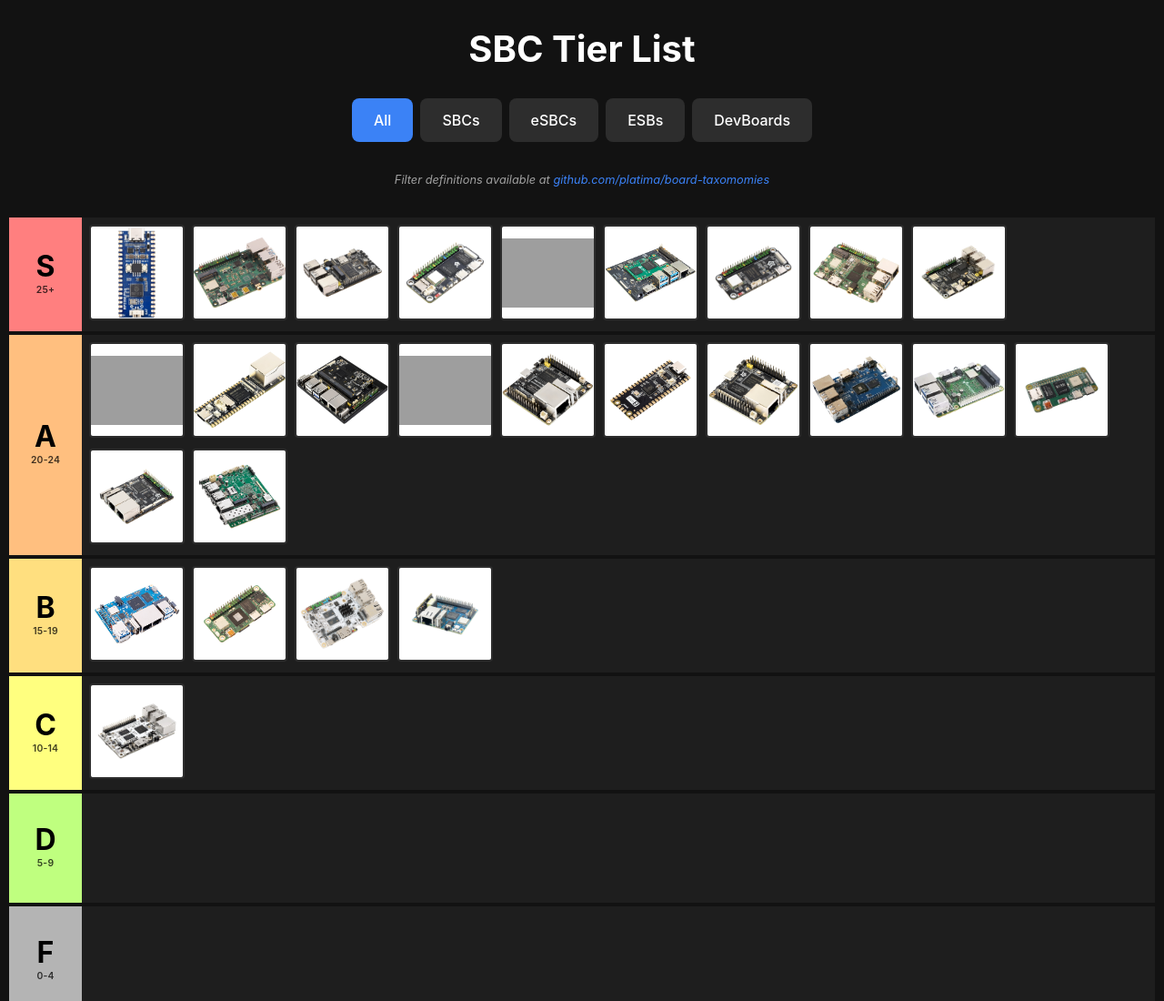
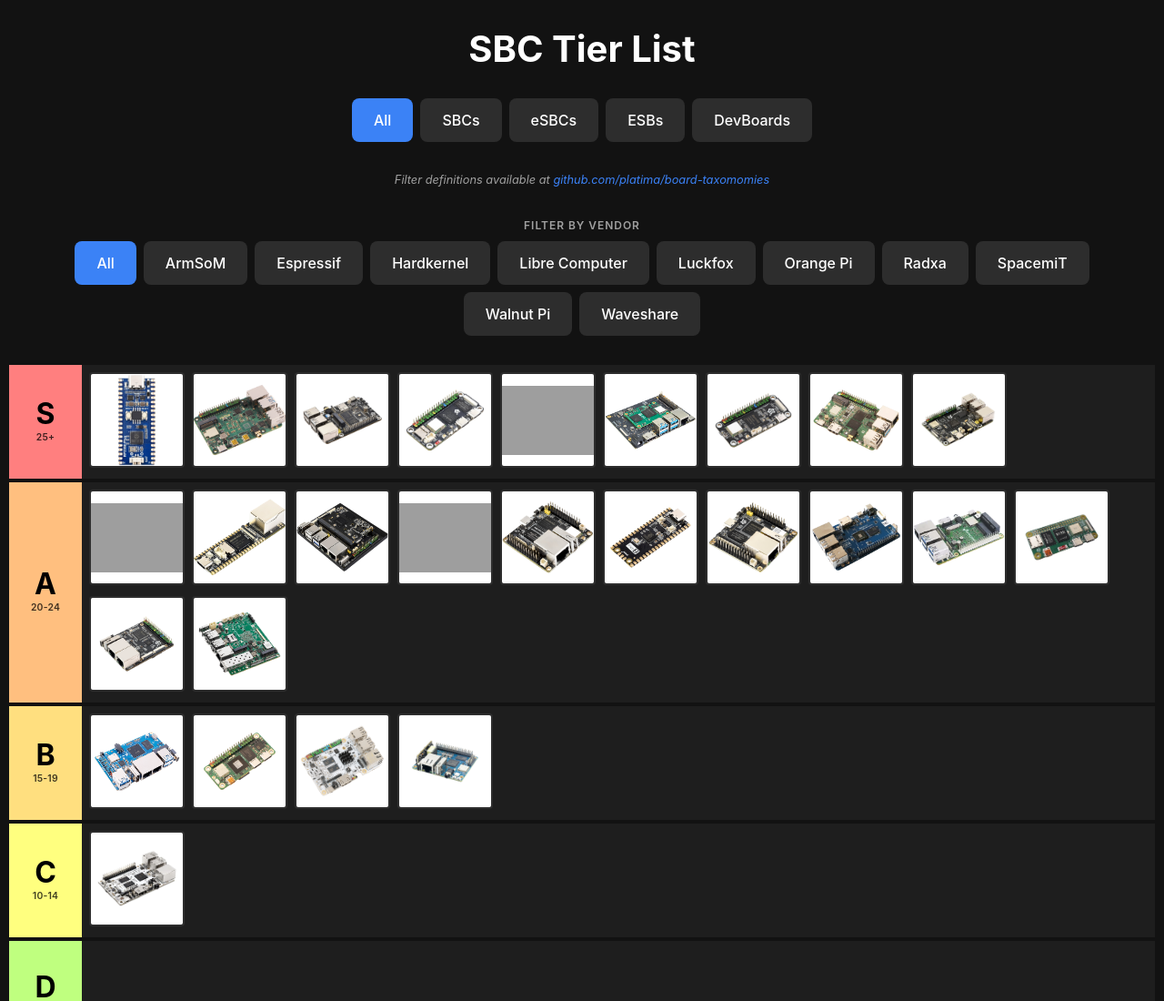
Before and after one commit to platima/sbctierlist.com, a plain HTML site: page index.html in a window 1280 px wide. Shown: the top 1100 px of the page at 91% size. Drawn offline with nearby package versions, Linux system fonts and the light colour scheme; grey boxes are pictures that could not be loaded.

Commit message:
feat: add vendor field and vendor filter menu
- Add vendor field to all 26 entries in data.json
- Add vendor filter button row below type filters in app.js
- Vendors derived dynamically from data (sorted, future-proof)
- Both type and vendor filters apply independently
- Show vendor in item tooltip and modal details
- Add filter-label and vendor-filters CSS styles

```diff
--- a/css/styles.css
+++ b/css/styles.css
@@ -62,6 +62,20 @@
   justify-content: center;
   margin-bottom: 2rem;
   padding: 0 1rem;
+}
+
+.filter-label {
+  text-align: center;
+  font-size: 0.75em;
+  font-weight: 600;
+  text-transform: uppercase;
+  letter-spacing: 0.08em;
+  color: var(--text-secondary);
+  margin-bottom: 0.5rem;
+}
+
+.vendor-filters {
+  margin-bottom: 2rem;
 }
 
 .filter-info {
--- a/data.json
+++ b/data.json
@@ -7,7 +7,8 @@
     "tierPosition": 0,
     "reviewDate": "2025-01-10",
     "purchaseLink": "https://shop.plati.ma/products/rp2350-plus-processor-module-type-c-4mb-no-headers",
-    "type": "ESB"
+    "type": "ESB",
+    "vendor": "Waveshare"
   },
   {
     "name": "ESP32-P4-Function-EV-Board",
@@ -17,7 +18,8 @@
     "tierPosition": 0,
     "reviewDate": "2025-01-18",
     "purchaseLink": "https://www.aliexpress.com/item/1005007259059322.html",
-    "type": "DevBoard"
+    "type": "DevBoard",
+    "vendor": "Espressif"
   },
   {
     "name": "Luckfox Lyra / Lyra Plus",
@@ -27,7 +29,8 @@
     "tierPosition": 1,
     "reviewDate": "2025-02-09",
     "purchaseLink": "https://shop.plati.ma/search?q=lyra",
-    "type": "eSBC"
+    "type": "eSBC",
+    "vendor": "Luckfox"
   },
   {
     "name": "Luckfox Omni / Core3576",
@@ -37,7 +40,8 @@
     "tierPosition": 2,
     "reviewDate": "2025-02-21",
     "purchaseLink": "https://shop.plati.ma/search?q=Omni3576",
-    "type": "DevBoard"
+    "type": "DevBoard",
+    "vendor": "Luckfox"
   },
   {
     "name": "Radxa X4",
@@ -47,7 +51,8 @@
     "tierPosition": 1,
     "reviewDate": "2025-03-21",
     "purchaseLink": "https://shop.plati.ma/",
-    "type": "SBC"
+    "type": "SBC",
+    "vendor": "Radxa"
   },
   {
     "name": "Radxa Zero 2 Pro",
@@ -57,7 +62,8 @@
     "tierPosition": 3,
     "reviewDate": "2025-03-28",
     "purchaseLink": "https://shop.plati.ma/",
-    "type": "SBC"
+    "type": "SBC",
+    "vendor": "Radxa"
   },
   {
     "name": "Luckfox Pico Pi A W 4G",
@@ -67,7 +73,8 @@
     "tierPosition": 2,
     "reviewDate": "2025-05-03",
     "purchaseLink": "https://shop.plati.ma/products/luckfox-pico-pi-preorder",
-    "type": "eSBC"
+    "type": "eSBC",
+    "vendor": "Luckfox"
   },
   {
     "name": "Orange Pi RV2",
@@ -77,7 +84,8 @@
     "tierPosition": 0,
     "reviewDate": "2025-06-15",
     "purchaseLink": "https://geni.us/BWQsgQ",
-    "type": "SBC"
+    "type": "SBC",
+    "vendor": "Orange Pi"
   },
   {
     "name": "Luckfox Lyra Ultra W",
@@ -87,7 +95,8 @@
     "tierPosition": 4,
     "reviewDate": "2025-06-21",
     "purchaseLink": "https://shop.plati.ma/",
-    "type": "eSBC"
+    "type": "eSBC",
+    "vendor": "Luckfox"
   },
   {
     "name": "Luckfox Pico 2",
@@ -97,7 +106,8 @@
     "tierPosition": 5,
     "reviewDate": "2025-06-21",
     "purchaseLink": "https://shop.plati.ma/products/luckfox-pico-2-micro-development-board",
-    "type": "ESB"
+    "type": "ESB",
+    "vendor": "Luckfox"
   },
   {
     "name": "Luckfox Nova",
@@ -107,7 +117,8 @@
     "tierPosition": 6,
     "reviewDate": "2025-06-21",
     "purchaseLink": "https://shop.plati.ma/",
-    "type": "eSBC"
+    "type": "eSBC",
+    "vendor": "Luckfox"
   },
   {
     "name": "Luckfox Lyra Zero W",
@@ -117,7 +128,8 @@
     "tierPosition": 3,
     "reviewDate": "2025-07-18",
     "purchaseLink": "https://shop.plati.ma/products/luckfox-lyra-zero-w-micro-linux-development-board",
-    "type": "eSBC"
+    "type": "eSBC",
+    "vendor": "Luckfox"
   },
   {
     "name": "ODROID-C5",
@@ -127,7 +139,8 @@
     "tierPosition": 7,
     "reviewDate": "2025-07-21",
     "purchaseLink": "https://shop.plati.ma/products/odroid-c5-power-efficient-quad-core-sbc",
-    "type": "SBC"
+    "type": "SBC",
+    "vendor": "Hardkernel"
   },
   {
     "name": "SpacemiT MUSE Pi Pro",
@@ -137,7 +150,8 @@
     "tierPosition": 8,
     "reviewDate": "2025-08-09",
     "purchaseLink": "https://shop.plati.ma/",
-    "type": "SBC"
+    "type": "SBC",
+    "vendor": "SpacemiT"
   },
   {
     "name": "ArmSoM Sige7",
@@ -147,7 +161,8 @@
     "tierPosition": 4,
     "reviewDate": "2025-10-03",
     "purchaseLink": "https://shop.plati.ma/",
-    "type": "SBC"
+    "type": "SBC",
+    "vendor": "ArmSoM"
   },
   {
     "name": "Radxa Cubie A7Z",
@@ -157,7 +172,8 @@
     "tierPosition": 1,
     "reviewDate": "2025-11-07",
     "purchaseLink": "https://shop.plati.ma/",
-    "type": "SBC"
+    "type": "SBC",
+    "vendor": "Radxa"
   },
   {
     "name": "ArmSoM CM5 + IO Board",
@@ -167,7 +183,8 @@
     "tierPosition": 5,
     "reviewDate": "2025-11-30",
     "purchaseLink": "https://shop.plati.ma/",
-    "type": "SBC"
+    "type": "SBC",
+    "vendor": "ArmSoM"
   },
   {
     "name": "Libre Potato Sweet Potato",
@@ -177,7 +194,8 @@
     "tierPosition": 2,
     "reviewDate": "2026-01-03",
     "purchaseLink": "https://geni.us/lLBBZ",
-    "type": "SBC"
+    "type": "SBC",
+    "vendor": "Libre Computer"
   },
   {
     "name": "Luckfox Pico Zero",
@@ -187,7 +205,8 @@
     "tierPosition": 6,
     "reviewDate": "2026-01-16",
     "purchaseLink": "https://shop.plati.ma/",
-    "type": "eSBC"
+    "type": "eSBC",
+    "vendor": "Luckfox"
   },
   {
     "name": "ArmSoM P2pro",
@@ -197,7 +216,8 @@
     "tierPosition": 3,
     "reviewDate": "2026-01-31",
     "purchaseLink": "https://shop.plati.ma/",
-    "type": "eSBC"
+    "type": "eSBC",
+    "vendor": "ArmSoM"
   },
   {
     "name": "Walnut Pi ZeroW",
@@ -207,7 +227,8 @@
     "tierPosition": 9,
     "reviewDate": "2026-02-13",
     "purchaseLink": "https://shop.plati.ma/",
-    "type": "SBC"
+    "type": "SBC",
+    "vendor": "Walnut Pi"
   },
   {
     "name": "Libre Computer Alta",
@@ -217,7 +238,8 @@
     "tierPosition": 0,
     "reviewDate": "2026-02-27",
     "purchaseLink": "https://shop.plati.ma/",
-    "type": "SBC"
+    "type": "SBC",
+    "vendor": "Libre Computer"
   },
   {
     "name": "Radxa Dragon Q6A",
@@ -227,7 +249,8 @@
     "tierPosition": 7,
     "reviewDate": "2026-04-24",
     "purchaseLink": "https://shop.plati.ma/",
-    "type": "SBC"
+    "type": "SBC",
+    "vendor": "Radxa"
   },
   {
     "name": "Luckfox Aura",
@@ -237,7 +260,8 @@
     "tierPosition": 8,
     "reviewDate": "2026-05-08",
     "purchaseLink": "https://shop.plati.ma/products/luckfox-aura-high-performance-linux-development-board",
-    "type": "eSBC"
+    "type": "eSBC",
+    "vendor": "Luckfox"
   },
   {
     "name": "Luckfox Lume",
@@ -247,7 +271,8 @@
     "tierPosition": 10,
     "reviewDate": "2026-05-22",
     "purchaseLink": "https://shop.plati.ma/products/luckfox-lume-industrial-linux-development-board",
-    "type": "eSBC"
+    "type": "eSBC",
+    "vendor": "Luckfox"
   },
   {
     "name": "SpacemiT K3 Pico-ITX",
@@ -257,6 +282,7 @@
     "tierPosition": 11,
     "reviewDate": "2026-06-06",
     "purchaseLink": "https://milkv.io/jupiter2",
-    "type": "DevBoard"
+    "type": "DevBoard",
+    "vendor": "SpacemiT"
   }
 ]
--- a/js/app.js
+++ b/js/app.js
@@ -100,6 +100,7 @@
   const [isLoading, setIsLoading] = React.useState(true);
   const [loadError, setLoadError] = React.useState('');
   const [filter, setFilter] = React.useState('All');
+  const [vendorFilter, setVendorFilter] = React.useState('All');
   const [selectedItem, setSelectedItem] = React.useState(null);
   const closeButtonRef = React.useRef(null);
   const lastTriggerRef = React.useRef(null);
@@ -147,13 +148,19 @@
     };
   }, []);
 
+  const vendors = React.useMemo(() => {
+    const vendorSet = new Set(items.map(item => item.vendor).filter(Boolean));
+    return ['All', ...Array.from(vendorSet).sort()];
+  }, [items]);
+
   const filteredItems = items.filter(item => {
-    if (filter === 'All') return true;
-
-    // Case insensitive comparison with the mapped filter value
-    const itemType = (item.type || '').toLowerCase();
-    const filterValue = FILTER_MAPPING[filter].toLowerCase();
-    return itemType === filterValue;
+    if (filter !== 'All') {
+      const itemType = (item.type || '').toLowerCase();
+      const filterValue = FILTER_MAPPING[filter].toLowerCase();
+      if (itemType !== filterValue) return false;
+    }
+    if (vendorFilter !== 'All' && item.vendor !== vendorFilter) return false;
+    return true;
   });
 
   const formatDate = (dateString) => {
@@ -213,6 +220,22 @@
         Filter definitions available at <a href="https://github.com/platima/board-taxomomies" target="_blank" rel="noopener noreferrer">github.com/platima/board-taxomomies</a>
       </div>
 
+      {/* Vendor Filter Buttons */}
+      <div className="filter-label">Filter by Vendor</div>
+      <div className="filter-buttons vendor-filters" role="group" aria-label="Vendor filters">
+        {vendors.map(vendor => (
+          <button
+            type="button"
+            key={vendor}
+            onClick={() => setVendorFilter(vendor)}
+            aria-pressed={vendorFilter === vendor}
+            className={vendorFilter === vendor ? 'active' : ''}
+          >
+            {vendor}
+          </button>
+        ))}
+      </div>
+
       {isLoading && (
         <div className="status-panel" role="status" aria-live="polite">
           Loading boards...
@@ -262,6 +285,7 @@
                       </button>
                       <div className="item-tooltip" role="tooltip">
                         <strong>{item.name}</strong>
+                        <span>Vendor: {item.vendor}</span>
                         <span>Type: {item.type}</span>
                         <em>Reviewed: {item.reviewDate}</em>
                       </div>
@@ -291,8 +315,9 @@
               />
             </div>
             <div className="modal-details">
-              <p>
-                <strong>Type:</strong> <a href="https://github.com/platima/board-taxomomies" target="_blank" rel="noopener noreferrer">{selectedItem.type}</a>
+              <p>                <strong>Vendor:</strong> {selectedItem.vendor}
+              </p>
+              <p>                <strong>Type:</strong> <a href="https://github.com/platima/board-taxomomies" target="_blank" rel="noopener noreferrer">{selectedItem.type}</a>
               </p>
               <p>
                 <strong>Review Date:</strong> {formatDate(selectedItem.reviewDate)}
```
